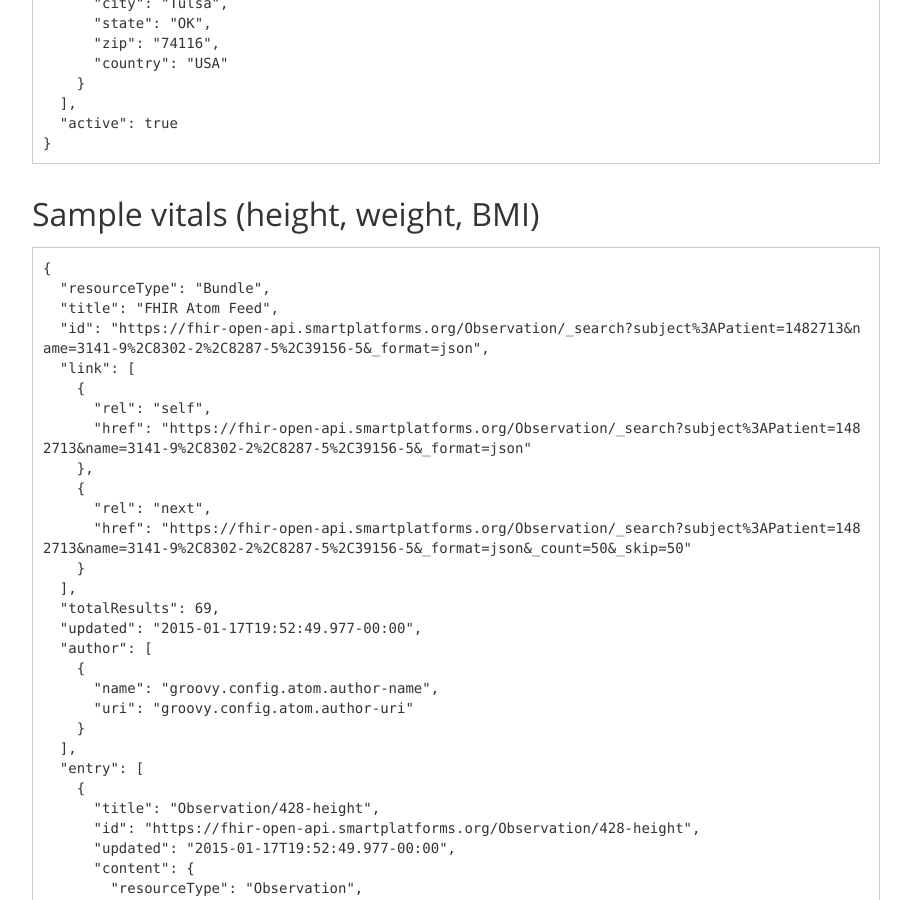
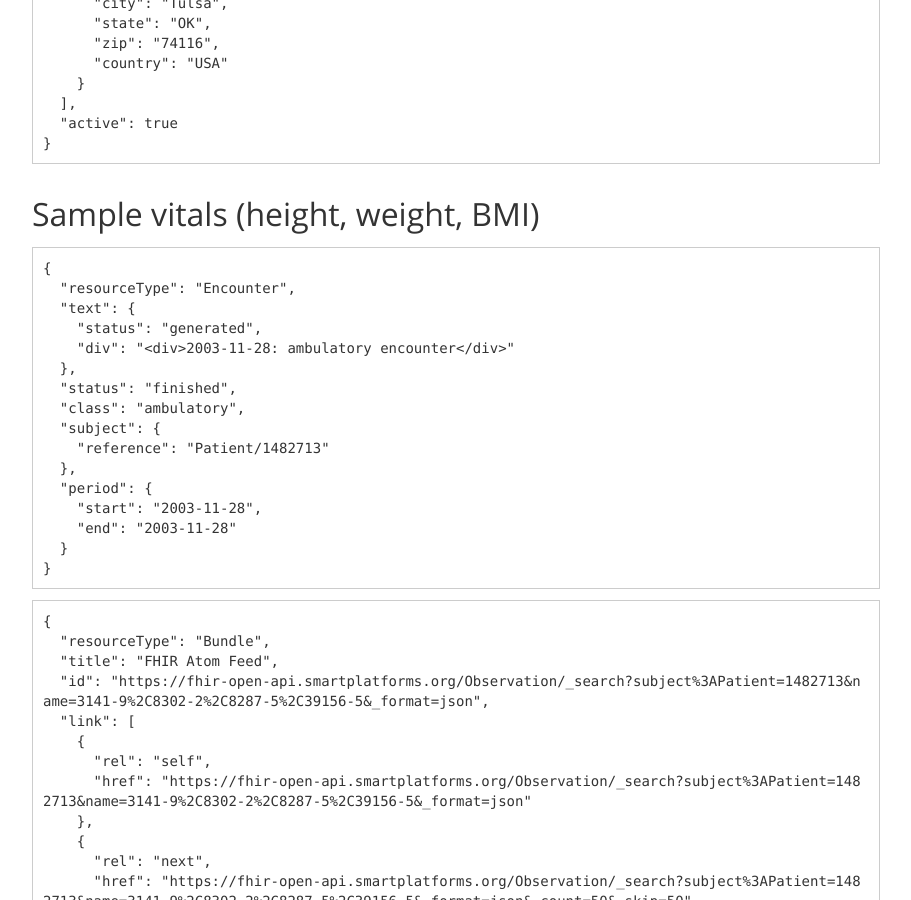
Before and after one commit to smart-on-fhir/smart-on-fhir.github.io, a Jekyll site: the page built from tutorials/server-quick-start/index.md, in a window 1280 px wide and 900 px high, scrolled down 2971 px. Shown: the whole window, without its empty margins (38-949 px from the left). Built offline with Jekyll 4.4.1, drawn with Linux system fonts in a browser that asks for light colours; Markdown is read by kramdown in place of the engine named in the settings.

Commit message:
Add encounter example to quick-start

````diff
--- a/tutorials/server-quick-start/index.md
+++ b/tutorials/server-quick-start/index.md
@@ -156,6 +156,24 @@ curl 'https://fhir-open-api.smartplatforms.org/Observation?subject%3APatient=148
 
 
 ## Sample vitals (height, weight, BMI)
+```
+{
+  "resourceType": "Encounter",
+  "text": {
+    "status": "generated",
+    "div": "<div>2003-11-28: ambulatory encounter</div>"
+  },
+  "status": "finished",
+  "class": "ambulatory",
+  "subject": {
+    "reference": "Patient/1482713"
+  },
+  "period": {
+    "start": "2003-11-28",
+    "end": "2003-11-28"
+  }
+}
+```
 
 ```
 {
````
